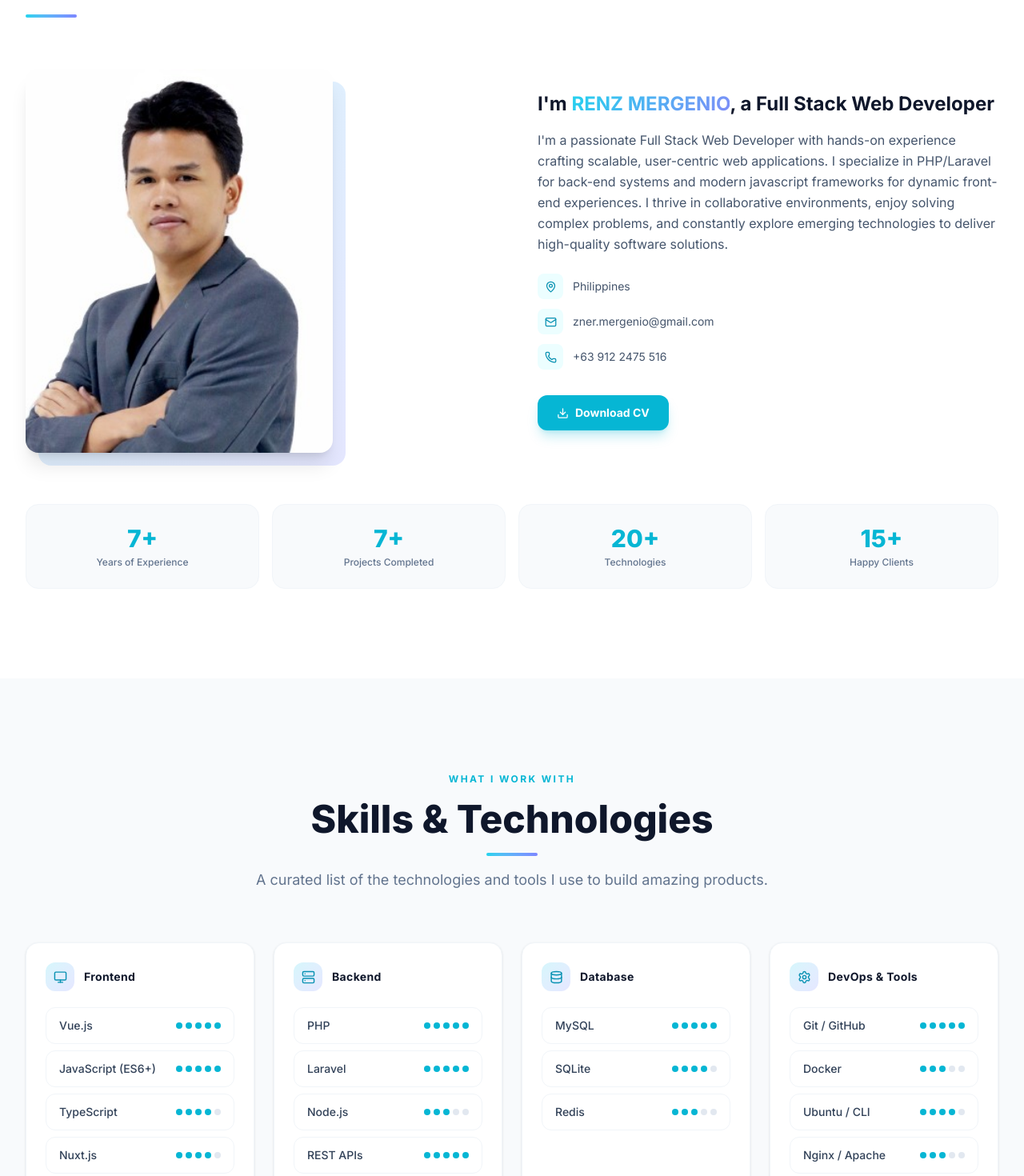
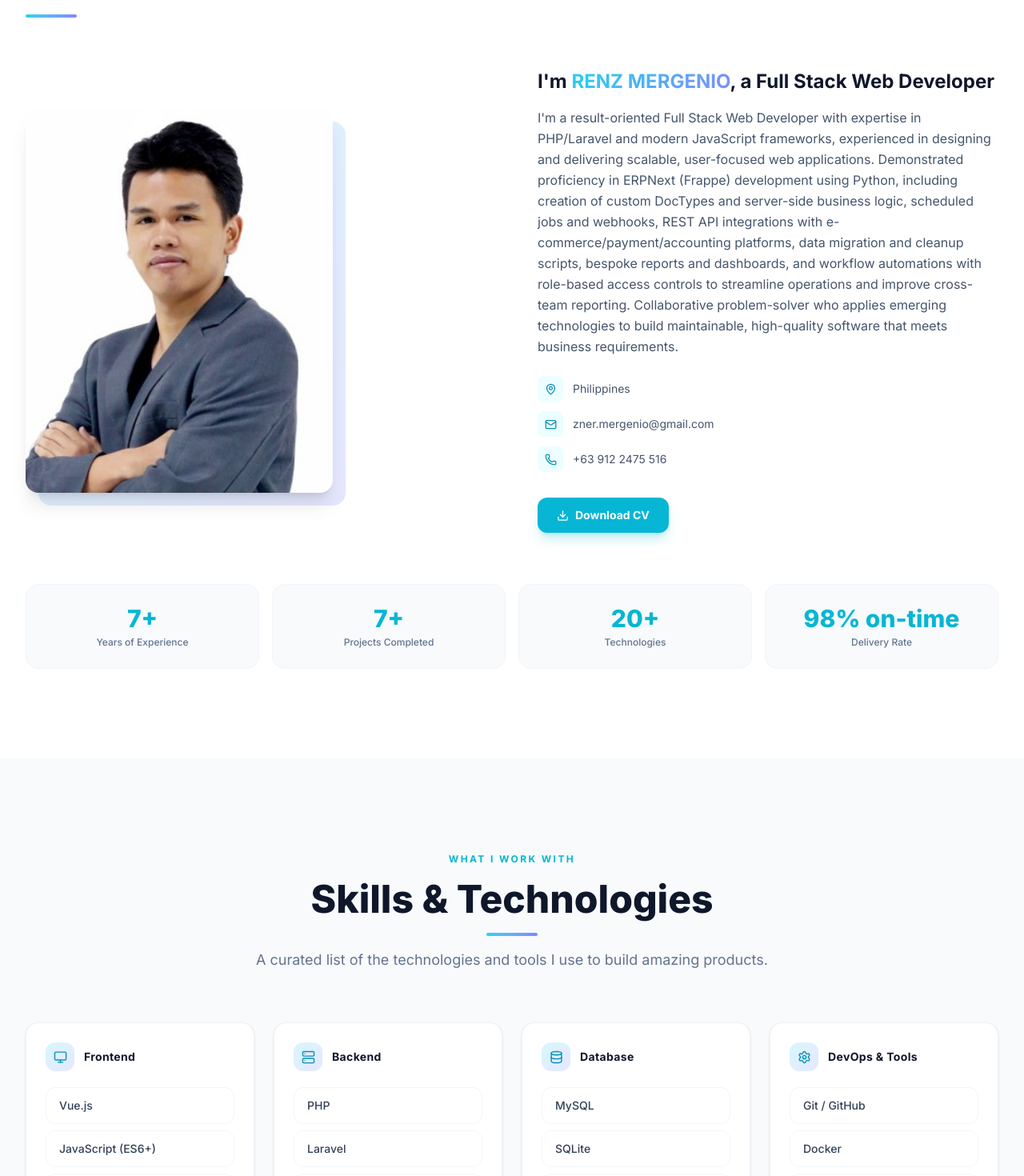
Before and after one commit to Crienz19/portfolio-cv, a Vue app: page / in a window 1280 px wide. Shown: the part 1000-2470 px from the top of the page at 80% size. Built offline with nearby package versions, Linux system fonts and the light colour scheme.

Commit message:
chore: refactor skill badge | updated CV data

```diff
--- a/src/components/ui/SkillBadge.vue
+++ b/src/components/ui/SkillBadge.vue
@@ -10,7 +10,7 @@ defineProps<{ skill: Skill }>()
       {{ skill.name }}
     </span>
     <!-- Level dots -->
-    <div class="flex items-center gap-1 shrink-0">
+    <div class="flex items-center gap-1 shrink-0" v-if="skill.levelVisible">
       <span
         v-for="n in 5"
         :key="n"
--- a/src/data/cv.ts
+++ b/src/data/cv.ts
@@ -7,7 +7,7 @@ export const cv: CvData = {
   title: 'Full Stack Web Developer',
   subtitle: 'Building modern web experiences with clean code.',
   summary:
-    "I'm a passionate Full Stack Web Developer with hands-on experience crafting scalable, user-centric web applications. I specialize in PHP/Laravel for back-end systems and modern javascript frameworks for dynamic front-end experiences. I thrive in collaborative environments, enjoy solving complex problems, and constantly explore emerging technologies to deliver high-quality software solutions.",
+    "I'm a result-oriented Full Stack Web Developer with expertise in PHP/Laravel and modern JavaScript frameworks, experienced in designing and delivering scalable, user-focused web applications. Demonstrated proficiency in ERPNext (Frappe) development using Python, including creation of custom DocTypes and server-side business logic, scheduled jobs and webhooks, REST API integrations with e-commerce/payment/accounting platforms, data migration and cleanup scripts, bespoke reports and dashboards, and workflow automations with role-based access controls to streamline operations and improve cross-team reporting. Collaborative problem-solver who applies emerging technologies to build maintainable, high-quality software that meets business requirements.",
   email: 'zner.mergenio@gmail.com',
   phone: '+63 912 2475 516',
   location: 'Philippines',
@@ -18,55 +18,55 @@ export const cv: CvData = {
     { label: 'Years of Experience', value: '7+' },
     { label: 'Projects Completed', value: '7+' },
     { label: 'Technologies', value: '20+' },
-    { label: 'Happy Clients', value: '15+' },
+    { label: 'Delivery Rate', value: '98% on-time' },
   ],
   skills: [
     {
       category: 'Frontend',
       icon: 'Monitor',
       skills: [
-        { name: 'Vue.js', level: 5 },
-        { name: 'JavaScript (ES6+)', level: 5 },
-        { name: 'TypeScript', level: 4 },
-        { name: 'Nuxt.js', level: 4 },
-        { name: 'React', level: 3 },
-        { name: 'Tailwind CSS', level: 5 },
-        { name: 'HTML5 / CSS3', level: 5 },
-        { name: 'Bootstrap CSS', level: 4 },
+        { name: 'Vue.js', level: 5, levelVisible: false },
+        { name: 'JavaScript (ES6+)', level: 5, levelVisible: false },
+        { name: 'TypeScript', level: 4, levelVisible: false },
+        { name: 'Nuxt.js', level: 4, levelVisible: false },
+        { name: 'React', level: 3, levelVisible: false },
+        { name: 'Tailwind CSS', level: 5, levelVisible: false },
+        { name: 'HTML5 / CSS3', level: 5, levelVisible: false },
+        { name: 'Bootstrap CSS', level: 4, levelVisible: false },
       ],
     },
     {
       category: 'Backend',
       icon: 'Server',
       skills: [
-        { name: 'PHP', level: 5 },
-        { name: 'Laravel', level: 5 },
-        { name: 'Node.js', level: 3 },
-        { name: 'REST APIs', level: 5 },
-        { name: 'GraphQL', level: 3 },
-        { name: 'Livewire', level: 4 },
-        { name: 'Python', level: 3 },
+        { name: 'PHP', level: 5, levelVisible: false },
+        { name: 'Laravel', level: 5, levelVisible: false },
+        { name: 'Node.js', level: 3, levelVisible: false },
+        { name: 'REST APIs', level: 5, levelVisible: false },
+        { name: 'GraphQL', level: 3, levelVisible: false },
+        { name: 'Livewire', level: 4, levelVisible: false },
+        { name: 'Python', level: 3, levelVisible: false },
       ],
     },
     {
       category: 'Database',
       icon: 'Database',
       skills: [
-        { name: 'MySQL', level: 5 },
-        { name: 'SQLite', level: 4 },
-        { name: 'Redis', level: 3 },
+        { name: 'MySQL', level: 5, levelVisible: false },
+        { name: 'SQLite', level: 4, levelVisible: false },
+        { name: 'Redis', level: 3, levelVisible: false },
       ],
     },
     {
       category: 'DevOps & Tools',
       icon: 'Settings',
       skills: [
-        { name: 'Git / GitHub', level: 5 },
-        { name: 'Docker', level: 3 },
-        { name: 'Ubuntu / CLI', level: 4 },
-        { name: 'Nginx / Apache', level: 3 },
-        { name: 'Vite / Webpack', level: 4 },
-        { name: 'AI Tools (Github Copilot)', level: 3 },
+        { name: 'Git / GitHub', level: 5, levelVisible: false },
+        { name: 'Docker', level: 3, levelVisible: false },
+        { name: 'Ubuntu / CLI', level: 4, levelVisible: false },
+        { name: 'Nginx / Apache', level: 3, levelVisible: false },
+        { name: 'Vite / Webpack', level: 4, levelVisible: false },
+        { name: 'AI Tools (Github Copilot)', level: 3, levelVisible: false },
       ],
     },
   ],
--- a/src/types/index.ts
+++ b/src/types/index.ts
@@ -7,6 +7,7 @@ export interface SkillCategory {
 export interface Skill {
   name: string
   level: number // 1-5
+  levelVisible: boolean
 }
 
 export interface WorkExperience {
```
